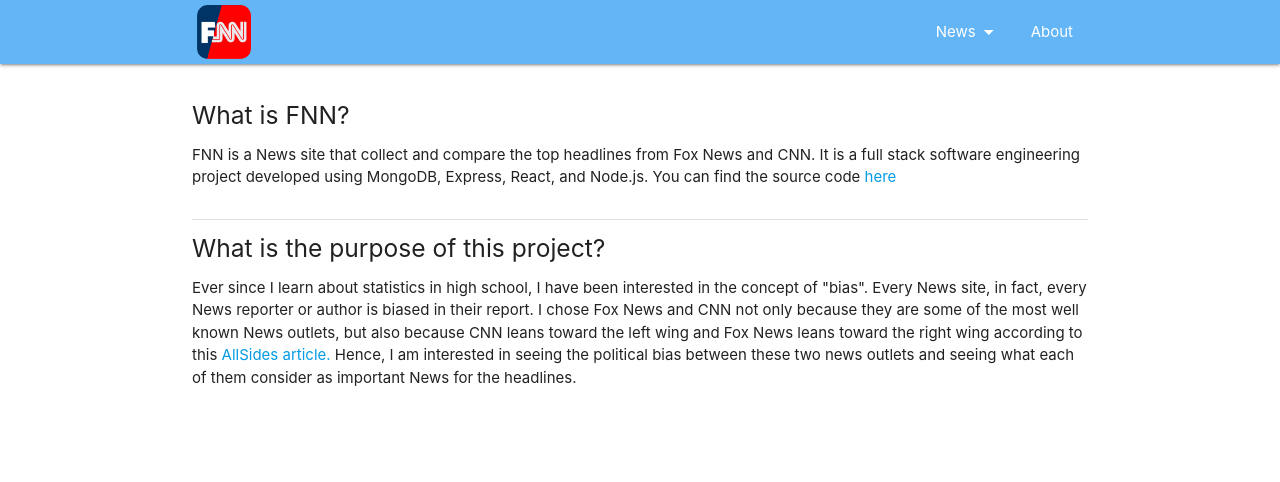
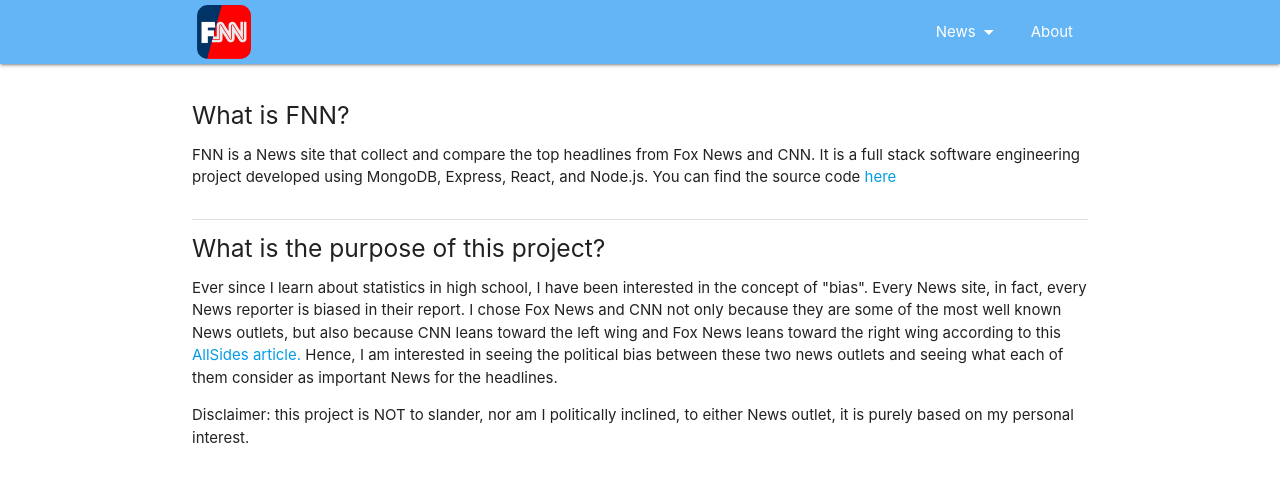
Before and after one commit to kwkarlwang/fnn, a React (Create React App) app in the folder client/: page /about in a window 1280 px wide. Shown: the top 482 px of the page. Built offline with nearby package versions, Linux system fonts and the light colour scheme.

Commit message:
text: add a disclaimer for the purpose of the project

```diff
--- a/client/src/components/About.js
+++ b/client/src/components/About.js
@@ -19,16 +19,21 @@
         <p>
           Ever since I learn about statistics in high school, I have been
           interested in the concept of "bias". Every News site, in fact, every
-          News reporter or author is biased in their report. I chose Fox News
-          and CNN not only because they are some of the most well known News
-          outlets, but also because CNN leans toward the left wing and Fox News
-          leans toward the right wing according to this{" "}
+          News reporter is biased in their report. I chose Fox News and CNN not
+          only because they are some of the most well known News outlets, but
+          also because CNN leans toward the left wing and Fox News leans toward
+          the right wing according to this{" "}
           <a href="https://www.allsides.com/media-bias/media-bias-ratings">
             AllSides article.
           </a>{" "}
           Hence, I am interested in seeing the political bias between these two
           news outlets and seeing what each of them consider as important News
           for the headlines.
+          <p>
+            Disclaimer: this project is NOT to slander, nor am I politically
+            inclined, to either News outlet, it is purely based on my personal
+            interest.
+          </p>
         </p>
       </div>
     </div>
```
